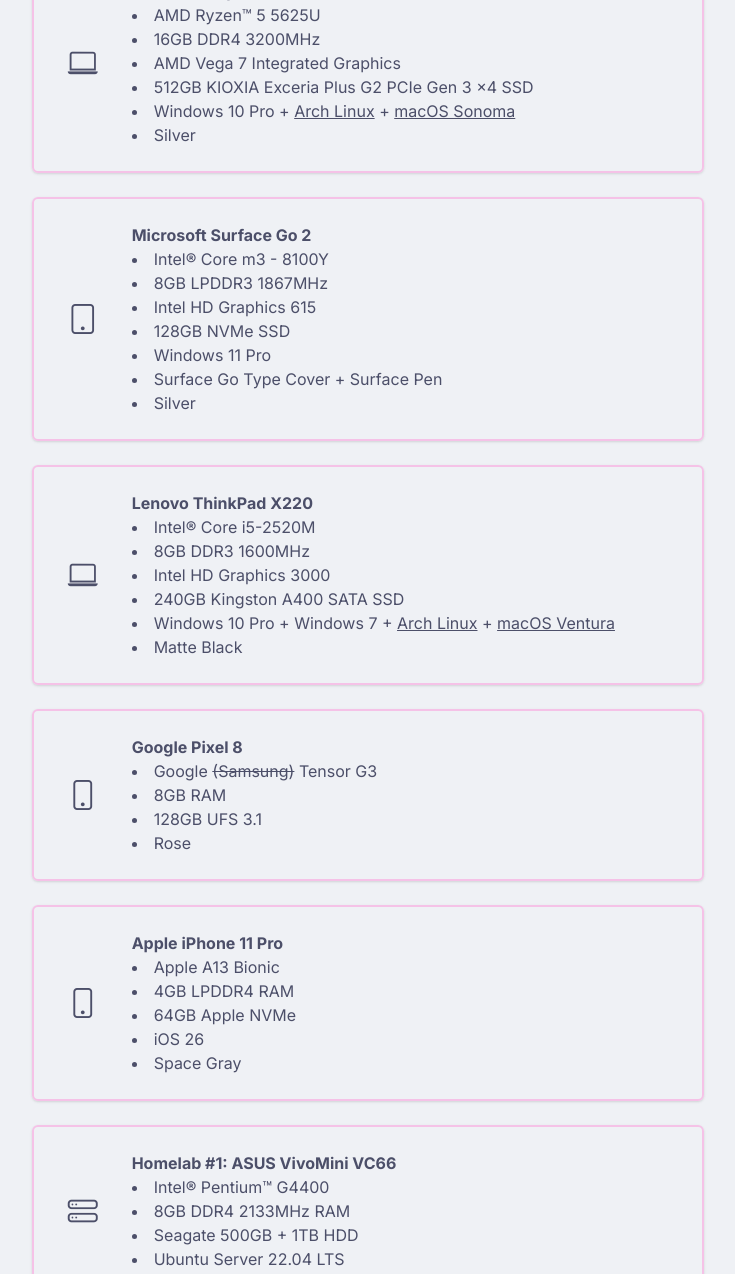
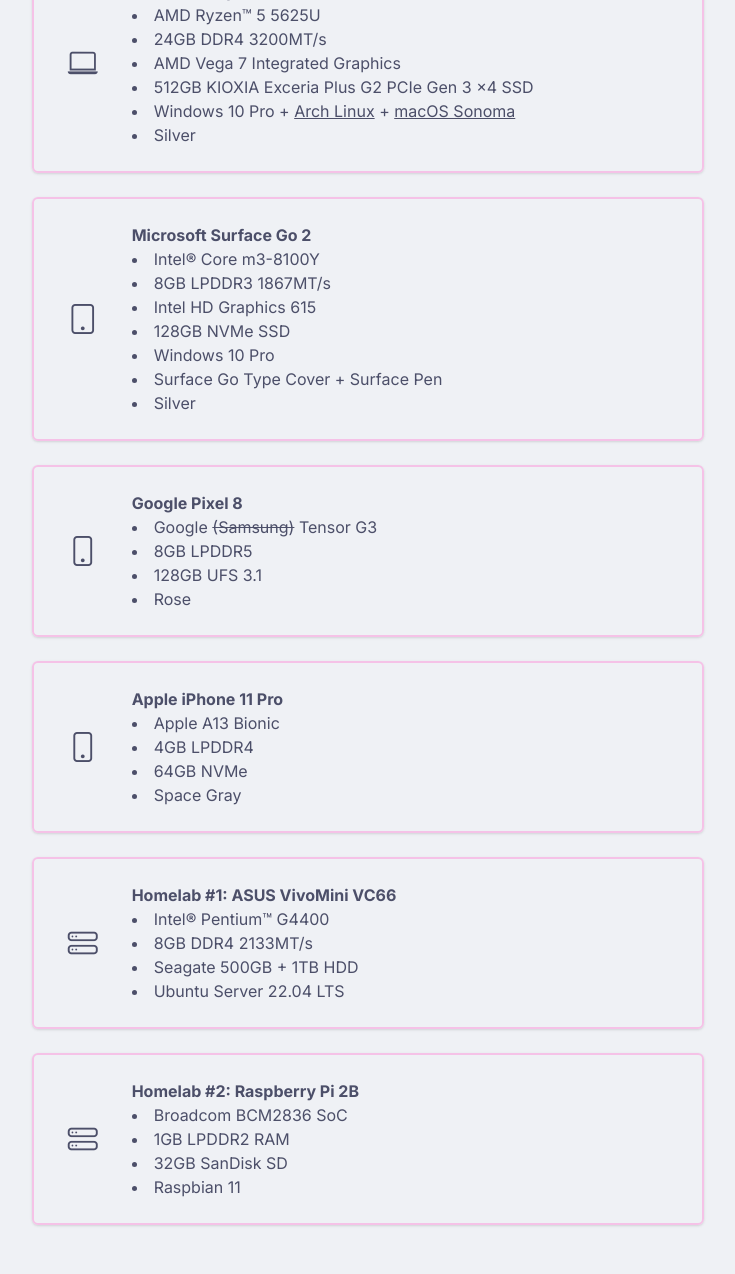
Before and after one commit to khanhmuy/khanhmuy.github.io, a website: page devices/index.html in a window 1280 px wide. Shown: the part 335-1609 px from the top of the page, without its empty margins (224-959 px from the left). Drawn offline with nearby package versions, Linux system fonts and the light colour scheme.

Commit message:
iono bro

```diff
--- a/devices/index.html
+++ b/devices/index.html
@@ -51,7 +51,7 @@
                                 <div class="flex gap-2 items-center font-bold">Lenovo Ideapad 3 14ABA7</div>
                                 <div class="text-gray-600 dark:text-gray-300 boxLinks">
                                     <li>AMD Ryzen™ 5 5625U</li>
-                                    <li>16GB DDR4 3200MHz</li>
+                                    <li>24GB DDR4 3200MT/s</li>
                                     <li>AMD Vega 7 Integrated Graphics</li>
                                     <li>512GB KIOXIA Exceria Plus G2 PCIe Gen 3 x4 SSD</li>
                                     <li>Windows 10 Pro +
@@ -69,32 +69,13 @@
                             <div class="flex flex-col items-center sm:items-start w-full sm:w-11/12">
                                 <div class="flex gap-2 items-center font-bold">Microsoft Surface Go 2</div>
                                 <div class="text-gray-600 dark:text-gray-300 boxLinks">
-                                    <li>Intel® Core m3 - 8100Y</li>
-                                    <li>8GB LPDDR3 1867MHz</li>
+                                    <li>Intel® Core m3-8100Y</li>
+                                    <li>8GB LPDDR3 1867MT/s</li>
                                     <li>Intel HD Graphics 615</li>
                                     <li>128GB NVMe SSD</li>
-                                    <li>Windows 11 Pro</li>
+                                    <li>Windows 10 Pro</li>
                                     <li>Surface Go Type Cover + Surface Pen</li>
                                     <li>Silver</li>
-                                </div>
-                            </div>
-                        </div>
-                        <div class="focus:outline-none transition duration-300 ease-in-out transform hover:scale-[1.03] flex flex-col sm:flex-row text-center sm:text-left px-8 sm:px-6 py-6 rounded-md border-2 border-pink-dark shadow max-w-2xl hoverScale">
-                            <div class="flex items-center justify-center text-3xl w-full sm:w-1/12 mr-6 mb-4 sm:mb-0">
-                                <i class="bi bi-laptop"></i>
-                            </div>
-                            <div class="flex flex-col items-center sm:items-start w-full sm:w-11/12">
-                                <div class="flex gap-2 items-center font-bold">Lenovo ThinkPad X220</div>
-                                <div class="text-gray-600 dark:text-gray-300 boxLinks">
-                                    <li>Intel® Core i5-2520M</li>
-                                    <li>8GB DDR3 1600MHz</li>
-                                    <li>Intel HD Graphics 3000</li>
-                                    <li>240GB Kingston A400 SATA SSD</li>
-                                    <li>Windows 10 Pro + Windows 7 +
-                                        <a href="https://github.com/khanhmuy/dotfiles" target="_blank" class="transition duration-300 ease-in-out hover:text-pink-light dark:hover:text-pink-dark underline">Arch Linux</a> +
-                                        <a href="https://github.com/khanhmuy/hackintosh-x220" target="_blank" class="transition duration-300 ease-in-out hover:text-pink-light dark:hover:text-pink-dark underline">macOS Ventura</a>
-                                    </li>
-                                    <li>Matte Black</li>
                                 </div>
                             </div>
                         </div>
@@ -106,7 +87,7 @@
                                 <div class="flex gap-2 items-center font-bold">Google Pixel 8</div>
                                 <div class="text-gray-600 dark:text-gray-300 boxLinks">
                                     <li>Google <s>(Samsung)</s> Tensor G3</li>
-                                    <li>8GB RAM</li>
+                                    <li>8GB LPDDR5</li>
                                     <li>128GB UFS 3.1</li>
                                     <li>Rose</li>
                                 </div>
@@ -120,9 +101,8 @@
                                 <div class="flex gap-2 items-center font-bold">Apple iPhone 11 Pro</div>
                                 <div class="text-gray-600 dark:text-gray-300 boxLinks">
                                     <li>Apple A13 Bionic</li>
-                                    <li>4GB LPDDR4 RAM</li>
-                                    <li>64GB Apple NVMe</li>
-                                    <li>iOS 26</li>
+                                    <li>4GB LPDDR4</li>
+                                    <li>64GB NVMe</li>
                                     <li>Space Gray</li>
                                 </div>
                             </div>
@@ -135,7 +115,7 @@
                                 <div class="flex gap-2 items-center font-bold">Homelab #1: ASUS VivoMini VC66</div>
                                 <div class="text-gray-600 dark:text-gray-300 boxLinks">
                                     <li>Intel® Pentium™ G4400</li>
-                                    <li>8GB DDR4 2133MHz RAM</li>
+                                    <li>8GB DDR4 2133MT/s</li>
                                     <li>Seagate 500GB + 1TB HDD</li>
                                     <li>Ubuntu Server 22.04 LTS</li>
                                 </div>
```
Also changed, not shown: index.html (+3 -3 lines).
